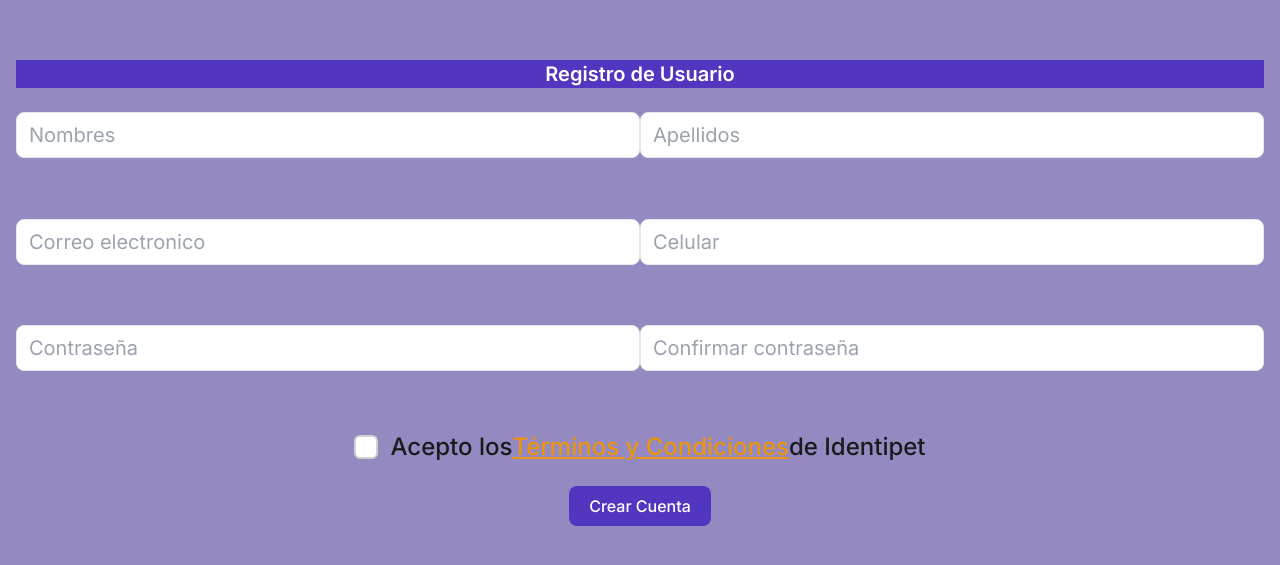
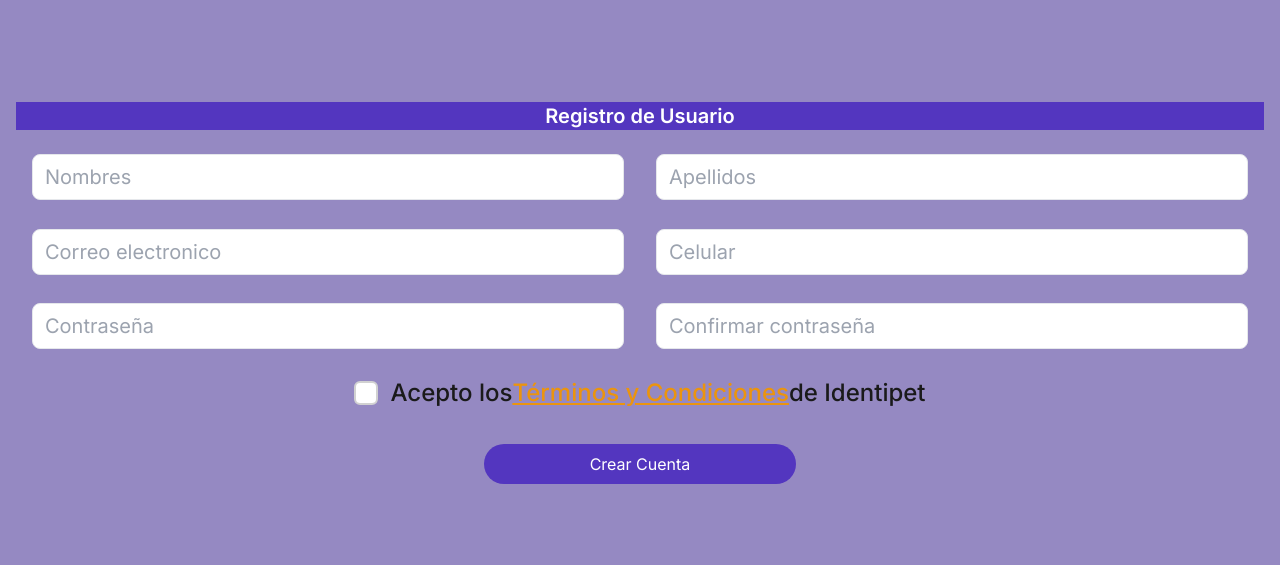
Before and after one commit to martinhpcodecnoob/recovery-mascots, a Next.js app in the folder front-end/: page /register in a window 1280 px wide. Shown: the part 107-672 px from the top of the page. Built offline with nearby package versions, Linux system fonts and the light colour scheme; no server answers.

Commit message:
Improved the user registration form and added toastify

```diff
--- a/front-end/package.json
+++ b/front-end/package.json
@@ -19,6 +19,7 @@
     "react-dom": "^18",
     "react-hook-form": "^7.51.0",
     "react-icons": "^5.0.1",
+    "react-toastify": "^10.0.4",
     "zod": "^3.22.4"
   },
   "devDependencies": {
--- a/front-end/src/app/register/components/Register.tsx
+++ b/front-end/src/app/register/components/Register.tsx
@@ -4,11 +4,14 @@ import React, { useState } from "react";
 import { z } from "zod";
 import { useForm } from "react-hook-form";
 import { zodResolver } from "@hookform/resolvers/zod";
+import { ToastContainer, toast } from "react-toastify";
 
 import { registerSchema } from "@/app/schemas/auth.schema";
 import { RegisterModel } from "@/app/models/auth.model";
 
 import { register } from "@/utils/api";
+
+import "react-toastify/dist/ReactToastify.css";
 
 import {
   Name,
@@ -34,13 +37,23 @@ const Register = () => {
     resolver: zodResolver(registerSchema),
   });
 
-  const onSubmitRegister = async ({ acceptTerms, confirmPassword, ...restData }: RegisterModel) => {
+  const onSubmitRegister = async ({
+    acceptTerms,
+    confirmPassword,
+    ...restData
+  }: RegisterModel) => {
     setLoading(true);
     try {
       const registerResponse = await register(restData);
-      if (registerResponse.status === 200) setSuccess(true);
-      else setError(true);
+      if (registerResponse.status === 200) {
+        toast.success("Registro exitoso");
+        setSuccess(true);
+      } else {
+        toast.error("Error");
+        setError(true);
+      }
     } catch (error) {
+      toast.error("Error");
       setError(true);
       console.error("Error al intentar registrar una cuenta", error);
     } finally {
@@ -50,6 +63,19 @@ const Register = () => {
 
   return (
     <div className="flex flex-col justify-center items-center w-full h-[100vh] p-4 bg-hero_ligth_secondary">
+      <ToastContainer
+        position="top-center"
+        autoClose={1000}
+        limit={1}
+        hideProgressBar
+        newestOnTop={false}
+        closeOnClick
+        rtl={false}
+        pauseOnFocusLoss={false}
+        draggable={false}
+        pauseOnHover={false}
+        theme="colored"
+      />
       <form
         className="flex flex-col justify-center items-center w-full"
         onSubmit={handleRegisterSubmit(onSubmitRegister)}
@@ -95,51 +121,19 @@ const Register = () => {
           name="acceptTerms"
         />
         <button
-          className="bg-hero_secondary px-5 py-2 rounded-lg text-center text-white font-medium relative"
+          type="submit"
+          className={`rounded-full py-2 px-5 ${
+            loading ? 'bg-gray-400 cursor-not-allowed' : 'bg-hero_secondary text-white'
+          } w-1/4`}
           disabled={loading}
         >
-          {loading && (
-            <div className="absolute top-0 left-0 w-full h-full flex justify-center items-center">
-              <div className="w-6 h-6 border-2 border-white rounded-full border-t-white animate-spin"></div>
+          {loading ? (
+            <div className="flex justify-center items-center">
+              <div className="animate-spin rounded-full h-5 w-5 border-t-2" />
             </div>
+          ) : (
+            'Crear Cuenta'
           )}
-          {!loading && success && (
-            <span className="absolute px-5 py-2 rounded-lg top-0 left-0 w-full h-full flex justify-center items-center">
-              <svg
-                xmlns="http://www.w3.org/2000/svg"
-                fill="none"
-                viewBox="0 0 24 24"
-                stroke="currentColor"
-                className="w-6 h-6 text-green-500"
-              >
-                <path
-                  strokeLinecap="round"
-                  strokeLinejoin="round"
-                  strokeWidth="2"
-                  d="M5 13l4 4L19 7"
-                />
-              </svg>
-            </span>
-          )}
-          {!loading && error && (
-            <span className="absolute px-5 py-2 rounded-lg top-0 left-0 w-full h-full flex justify-center items-center">
-              <svg
-                xmlns="http://www.w3.org/2000/svg"
-                fill="none"
-                viewBox="0 0 24 24"
-                stroke="currentColor"
-                className="w-6 h-6 text-red-500"
-              >
-                <path
-                  strokeLinecap="round"
-                  strokeLinejoin="round"
-                  strokeWidth="2"
-                  d="M6 18L18 6M6 6l12 12"
-                />
-              </svg>
-            </span>
-          )}
-          {!loading && !success && !error && "Crear Cuenta"}
         </button>
       </form>
     </div>
--- a/front-end/src/app/register/components/inputs/CellPhone.tsx
+++ b/front-end/src/app/register/components/inputs/CellPhone.tsx
@@ -12,8 +12,8 @@ type CellPhoneProps = {
 
 const CellPhone = ({ control, errors, name }: CellPhoneProps) => {
   return (
-    <div className="w-[80%] h-[30%] mb-6 flex flex-col justify-center items-center md:w-[60%]">
-      <div className="flex flex-col w-full items-center mb-2">
+    <div className="w-[80%] h-[30%] mb-6 md:mb-0 flex flex-col justify-center items-center md:w-[60%] px-4">
+      <div className="flex flex-col w-full items-center mb-2 md:mb-0">
         <Controller
           name={name}
           control={control}
--- a/front-end/src/app/register/components/inputs/ConfirmPassword.tsx
+++ b/front-end/src/app/register/components/inputs/ConfirmPassword.tsx
@@ -12,8 +12,8 @@ type ConfirmPasswordProps = {
 
 const Email = ({ control, errors, name }: ConfirmPasswordProps) => {
   return (
-    <div className="w-[80%] h-[30%] mb-6 flex flex-col justify-center items-center md:w-[60%]">
-      <div className="flex flex-col w-full items-center mb-2">
+    <div className="w-[80%] h-[30%] mb-6 md:mb-0 flex flex-col justify-center items-center md:w-[60%] px-4">
+      <div className="flex flex-col w-full items-center mb-2 md:mb-0">
         <Controller
           name={name}
           control={control}
@@ -22,6 +22,7 @@ const Email = ({ control, errors, name }: ConfirmPasswordProps) => {
             <input
               {...field}
               className="border rounded-lg py-2 px-3 bg-white w-full text-xl text-black "
+              type="password"
               name={name}
               value={typeof field.value === "string" ? field.value : ""}
               placeholder="Confirmar contraseña"
--- a/front-end/src/app/register/components/inputs/Email.tsx
+++ b/front-end/src/app/register/components/inputs/Email.tsx
@@ -12,8 +12,8 @@ type EmailProps = {
 
 const Email = ({ control, errors, name }: EmailProps) => {
   return (
-    <div className="w-[80%] h-[30%] mb-6 flex flex-col justify-center items-center md:w-[60%]">
-      <div className="flex flex-col w-full items-center mb-2">
+    <div className="w-[80%] h-[30%] mb-6 md:mb-0 flex flex-col justify-center items-center md:w-[60%] px-4">
+      <div className="flex flex-col w-full items-center mb-2 md:mb-0">
         <Controller
           name={name}
           control={control}
--- a/front-end/src/app/register/components/inputs/LastName.tsx
+++ b/front-end/src/app/register/components/inputs/LastName.tsx
@@ -12,8 +12,8 @@ type LastNameProps = {
 
 const LastName = ({ control, errors, name }: LastNameProps) => {
   return (
-    <div className="w-[80%] h-[30%] mb-6 flex flex-col justify-center items-center md:w-[60%]">
-      <div className="flex flex-col w-full items-center mb-2">
+    <div className="w-[80%] h-[30%] mb-6 md:mb-0 flex flex-col justify-center items-center md:w-[60%] px-4">
+      <div className="flex flex-col w-full items-center mb-2 md:mb-0">
         <Controller
           name={name}
           control={control}
--- a/front-end/src/app/register/components/inputs/Name.tsx
+++ b/front-end/src/app/register/components/inputs/Name.tsx
@@ -12,8 +12,8 @@ type NameProps = {
 
 const Name = ({ control, errors, name }: NameProps) => {
   return (
-    <div className="w-[80%] h-[30%] mb-6 flex flex-col justify-center items-center md:w-[60%]">
-      <div className="flex flex-col w-full items-center mb-2">
+    <div className="w-[80%] h-[30%] mb-6 md:mb-0 flex flex-col justify-center items-center md:w-[60%] px-4">
+      <div className="flex flex-col w-full items-center md:mb-0 mb-2">
         <Controller
           name={name}
           control={control}
@@ -35,7 +35,7 @@ const Name = ({ control, errors, name }: NameProps) => {
           {errors.name.message}
         </p>
       ) : (
-        <div className=" h-[15px] mb-3  2xl:h-[30px]"></div>
+        <div className=" h-[15px] mb-3 2xl:h-[30px]"></div>
       )}
     </div>
   );
--- a/front-end/src/app/register/components/inputs/Password.tsx
+++ b/front-end/src/app/register/components/inputs/Password.tsx
@@ -12,8 +12,8 @@ type PasswordProps = {
 
 const Email = ({ control, errors, name }: PasswordProps) => {
   return (
-    <div className="w-[80%] h-[30%] mb-6 flex flex-col justify-center items-center md:w-[60%]">
-      <div className="flex flex-col w-full items-center mb-2">
+    <div className="w-[80%] h-[30%] mb-6 md:mb-0 flex flex-col justify-center items-center md:w-[60%] px-4">
+      <div className="flex flex-col w-full items-center mb-2 md:mb-0">
         <Controller
           name={name}
           control={control}
@@ -21,6 +21,7 @@ const Email = ({ control, errors, name }: PasswordProps) => {
           render={({ field }) => (
             <input
               {...field}
+              type="password"
               className="border rounded-lg py-2 px-3 bg-white w-full text-xl text-black "
               name={name}
               value={typeof field.value === "string" ? field.value : ""}
--- a/front-end/src/app/register/components/inputs/Terms.tsx
+++ b/front-end/src/app/register/components/inputs/Terms.tsx
@@ -68,9 +68,9 @@ const Terms = ({ control, errors, name }: TermsProps) => {
         </div>
       </div>
       {errors && errors.acceptTerms ? (
-        <p className="text-red-500 h-[15px]">{errors.acceptTerms.message}</p>
+        <p className="text-red-600 h-[15px] mb-3 2xl:h-[30px] 2xl:text-xl">{errors.acceptTerms.message}</p>
       ) : (
-        <div className="h-[15px]"></div>
+        <div className="h-[15px] mb-3  2xl:h-[30px]"></div>
       )}
     </div>
   );
```
